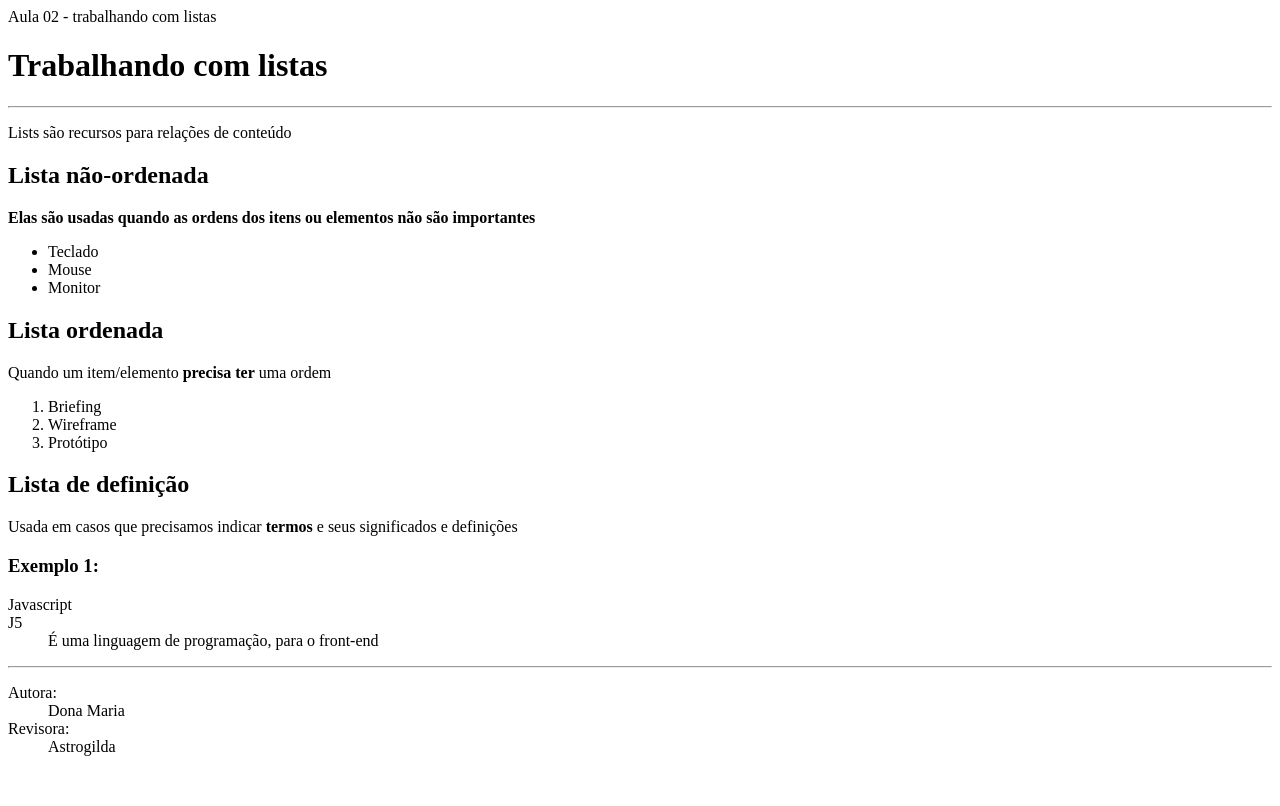
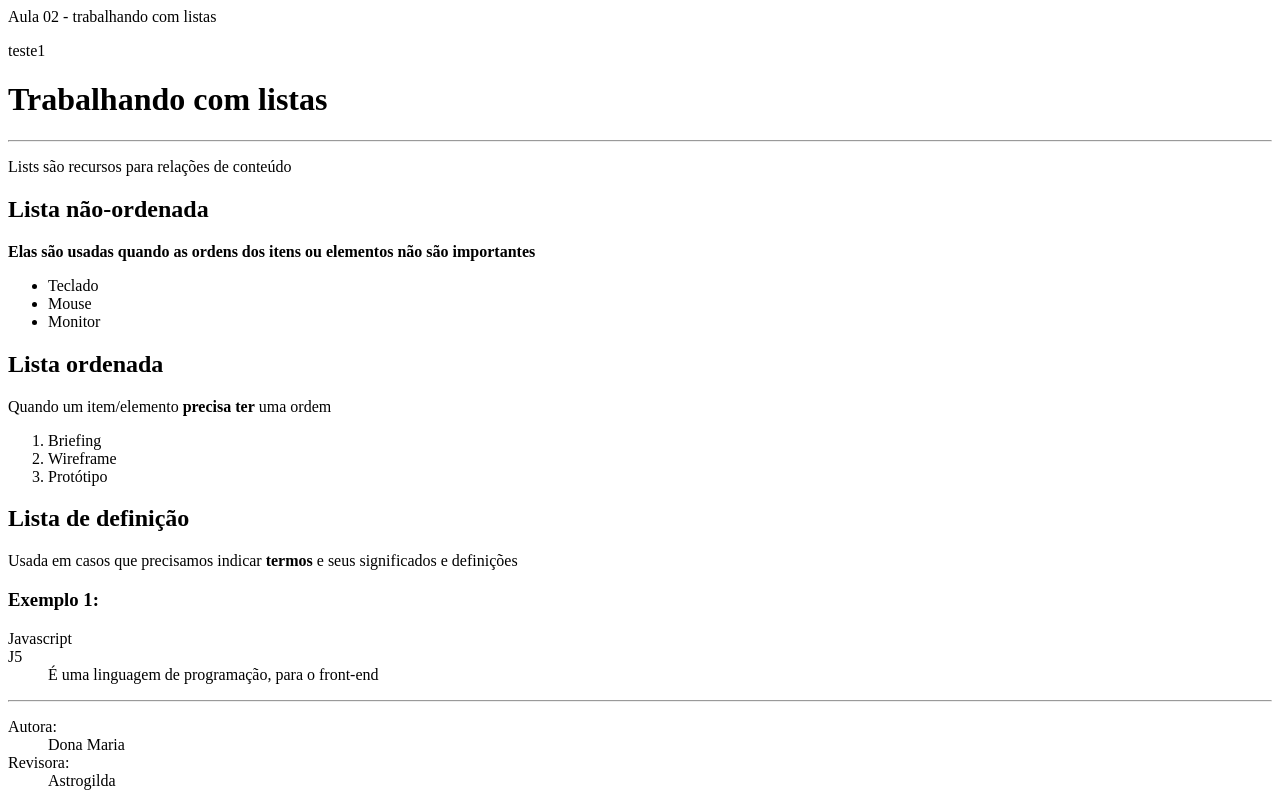
Before and after one commit to deeh275/HMTL, a plain HTML site: page listas.html in a window 1280 px wide. Drawn offline with Linux system fonts and the light colour scheme.

Commit message:
inseri um paragrafo

```diff
--- a/listas.html
+++ b/listas.html
@@ -6,6 +6,7 @@
 
     </head>
     <body>
+        <p>teste1</p>
         <h1>Trabalhando com listas</h1>
         <hr>
         <p>Lists são recursos para relações de conteúdo</p>
```
